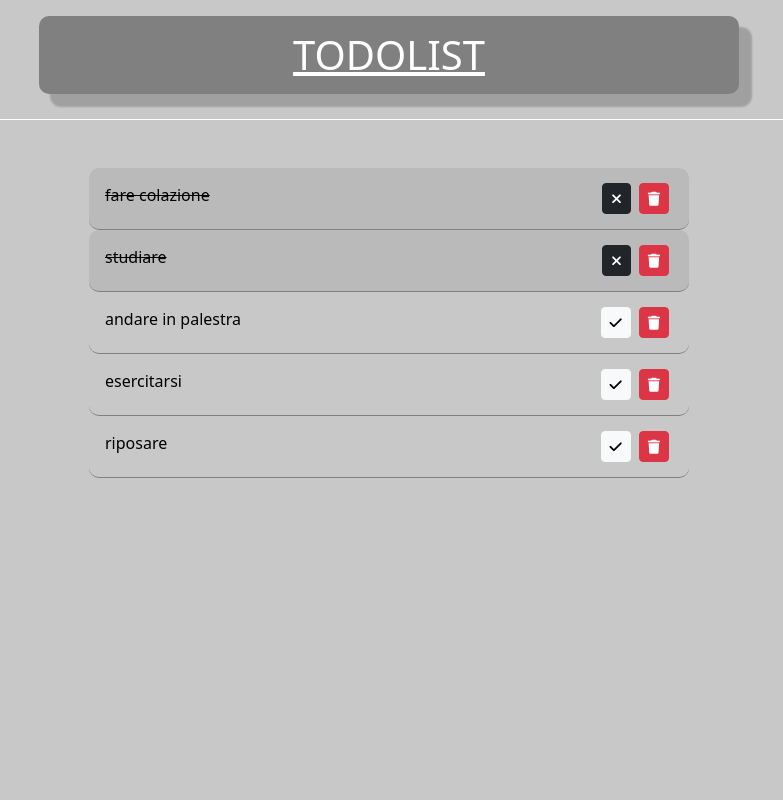
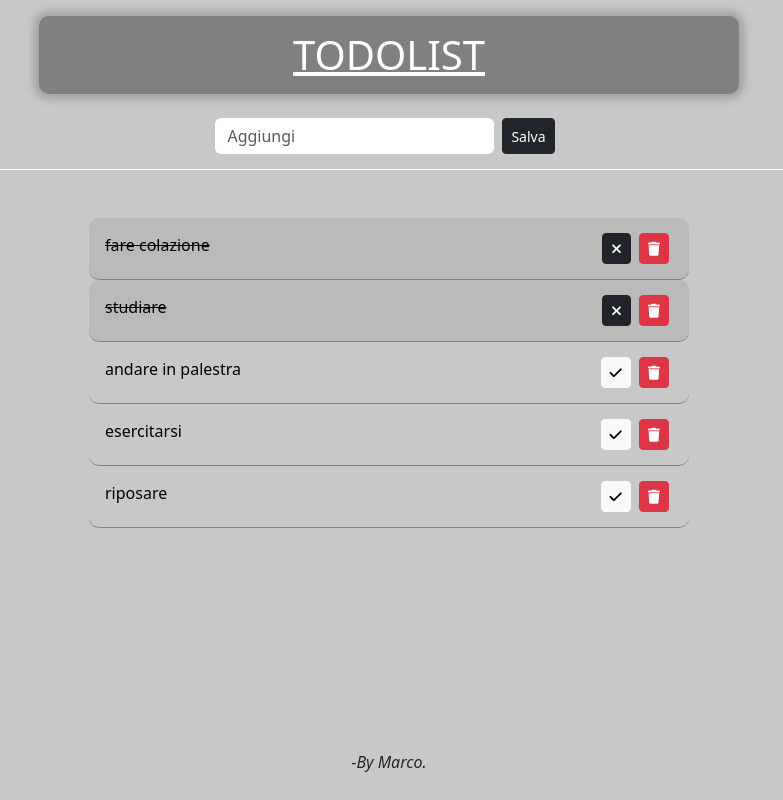
Before and after one commit to BenfanteMarco/vue-todolist, a plain HTML site: page index.html in a window 1280 px wide. Shown: the whole page, without its empty margins (251-1034 px from the left). Drawn offline with nearby package versions, Linux system fonts and the light colour scheme.

Commit message:
added script add and completed the exercise

```diff
--- a/css/style.css
+++ b/css/style.css
@@ -11,18 +11,23 @@ h1{
     padding: 15px;
     border-radius: 10px;
     width: 700px;
-    box-shadow: 12px 12px 2px 1px rgba(0, 0, 0, 0.2);
+    box-shadow: 0px 0px 10px 5px rgba(0, 0, 0, 0.2);
 }
 
 header{
     background-color: rgb(200, 200, 200);
-    height: 120px;
+    height: 170px;
     border-bottom: 1px solid white;
 }
 
 main{
     background-color: rgb(200, 200, 200);
-    height: calc(100vh - 120px);
+    height: calc(100vh - 170px - 50px);
+}
+
+footer{
+    height: 50px;
+    background-color: rgb(200, 200, 200);
 }
 
 .content-lis{
@@ -45,3 +50,8 @@ li{
 .bg-check{
     background-color: rgb(186, 186, 186);
 }
+
+.input-add{
+    background-color: rgb(255, 255, 255);
+    border: none;
+}
--- a/index.html
+++ b/index.html
@@ -17,6 +17,10 @@
                         <div class="content-header text-center mt-3">
                             <h1>TODOLIST</h1>
                         </div>
+                    </div>
+                    <div class="col-12 d-flex justify-content-center my-3">
+                        <input type="text" placeholder="Aggiungi" class="form-control input-add w-25" v-model="newTask">
+                        <button class="btn btn-sm btn-dark mx-2" @click="add">Salva</button>
                     </div>
                 </div>
             </div>
@@ -42,6 +46,11 @@
                 </div>
             </div>
         </main>
+        <footer>
+            <div class="footer text-center">
+                <p><em>-By Marco.</em></p>
+            </div>
+        </footer>
     </div>
     <script src="https://unpkg.com/vue@3/dist/vue.global.js"></script>
     <script type="text/javascript" src="./js/script.js"></script>
--- a/js/script.js
+++ b/js/script.js
@@ -3,6 +3,7 @@ const {createApp} = Vue;
 createApp({
     data(){
         return{
+            newTask: '',
             todoList: [
                 {
                     text: 'fare colazione',
@@ -36,8 +37,19 @@ createApp({
                 this.todoList[index].done = true
             }
         },
-        remove(index){
-            this.todoList.splice(index,1);
+        remove(index){ // per le confirm meglio le modali di bootstrap
+            let sureCheck = confirm('Sei sicuro?')
+            if(sureCheck == true){
+                this.todoList.splice(index,1);
+            }
+        },
+        add(){
+            let obj = {
+                text: this.newTask,
+                done: false
+            }
+            this.todoList.push(obj);
+            this.newTask = '';
         }
     }
 }).mount('#app');
```
